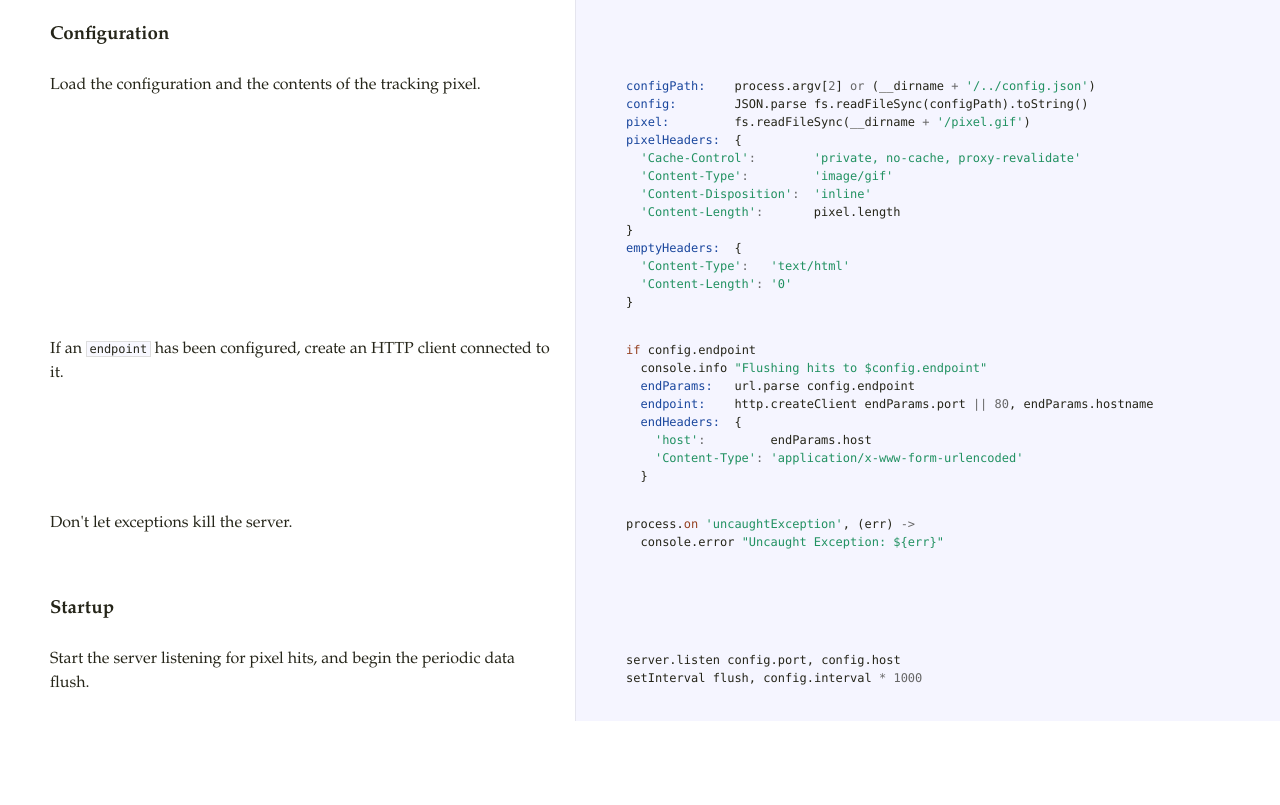
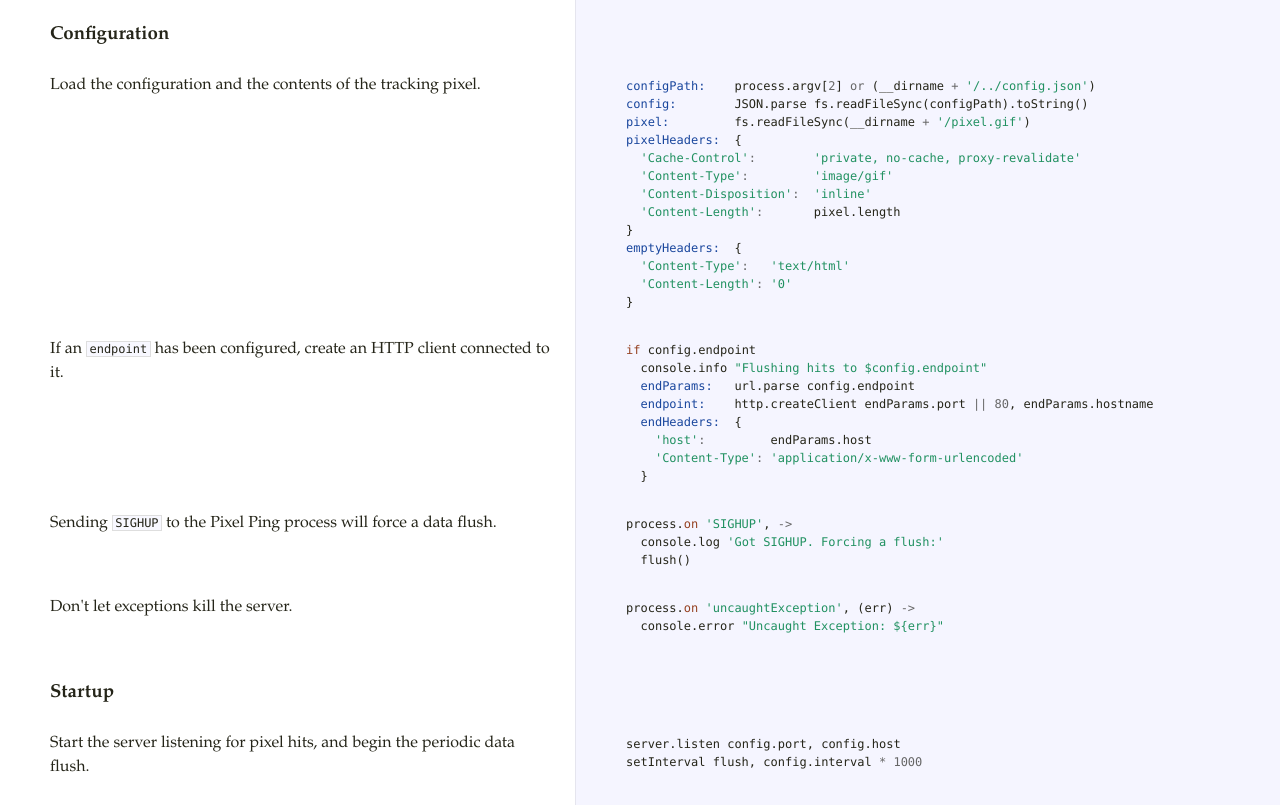
Before and after one commit to documentcloud/pixel-ping, a plain HTML site: page docs/pixel-ping.html in a window 1280 px wide. Shown: the part 1111-1916 px from the top of the page. Before the commit the page ends 1832 px from the top, so only its background shows below. Drawn offline with Linux system fonts and the light colour scheme.

Commit message:
Adding a SIGHUP handler that forces a data flush.

```diff
--- a/docs/pixel-ping.html
+++ b/docs/pixel-ping.html
@@ -54,8 +54,10 @@ for <code>pixel.gif</code>. If it is, serve the pixel and record the request.</p
   <span class="nv">endHeaders: </span> <span class="p">{</span>
     <span class="s1">&#39;host&#39;</span><span class="o">:</span>         <span class="nx">endParams</span><span class="p">.</span><span class="nx">host</span>
     <span class="s1">&#39;Content-Type&#39;</span><span class="o">:</span> <span class="s1">&#39;application/x-www-form-urlencoded&#39;</span>
-  <span class="p">}</span></pre></div>             </td>           </tr>                               <tr id="section-12">             <td class="docs">               <div class="octowrap">                 <a class="octothorpe" href="#section-12">#</a>               </div>               <p>Don't let exceptions kill the server.</p>             </td>             <td class="code">               <div class="highlight"><pre><span class="nx">process</span><span class="p">.</span><span class="kc">on</span> <span class="s1">&#39;uncaughtException&#39;</span><span class="p">,</span> <span class="p">(</span><span class="nx">err</span><span class="p">)</span> <span class="o">-&gt;</span>
-  <span class="nx">console</span><span class="p">.</span><span class="nx">error</span> <span class="s2">&quot;Uncaught Exception: ${err}&quot;</span></pre></div>             </td>           </tr>                               <tr id="section-13">             <td class="docs">               <div class="octowrap">                 <a class="octothorpe" href="#section-13">#</a>               </div>               <h3>Startup</h3>             </td>             <td class="code">               <div class="highlight"><pre></pre></div>             </td>           </tr>                               <tr id="section-14">             <td class="docs">               <div class="octowrap">                 <a class="octothorpe" href="#section-14">#</a>               </div>               <p>Start the server listening for pixel hits, and begin the periodic data flush.</p>             </td>             <td class="code">               <div class="highlight"><pre><span class="nx">server</span><span class="p">.</span><span class="nx">listen</span> <span class="nx">config</span><span class="p">.</span><span class="nx">port</span><span class="p">,</span> <span class="nx">config</span><span class="p">.</span><span class="nx">host</span>
+  <span class="p">}</span></pre></div>             </td>           </tr>                               <tr id="section-12">             <td class="docs">               <div class="octowrap">                 <a class="octothorpe" href="#section-12">#</a>               </div>               <p>Sending <code>SIGHUP</code> to the Pixel Ping process will force a data flush.</p>             </td>             <td class="code">               <div class="highlight"><pre><span class="nx">process</span><span class="p">.</span><span class="kc">on</span> <span class="s1">&#39;SIGHUP&#39;</span><span class="p">,</span> <span class="o">-&gt;</span>
+  <span class="nx">console</span><span class="p">.</span><span class="nx">log</span> <span class="s1">&#39;Got SIGHUP. Forcing a flush:&#39;</span>
+  <span class="nx">flush</span><span class="p">()</span></pre></div>             </td>           </tr>                               <tr id="section-13">             <td class="docs">               <div class="octowrap">                 <a class="octothorpe" href="#section-13">#</a>               </div>               <p>Don't let exceptions kill the server.</p>             </td>             <td class="code">               <div class="highlight"><pre><span class="nx">process</span><span class="p">.</span><span class="kc">on</span> <span class="s1">&#39;uncaughtException&#39;</span><span class="p">,</span> <span class="p">(</span><span class="nx">err</span><span class="p">)</span> <span class="o">-&gt;</span>
+  <span class="nx">console</span><span class="p">.</span><span class="nx">error</span> <span class="s2">&quot;Uncaught Exception: ${err}&quot;</span></pre></div>             </td>           </tr>                               <tr id="section-14">             <td class="docs">               <div class="octowrap">                 <a class="octothorpe" href="#section-14">#</a>               </div>               <h3>Startup</h3>             </td>             <td class="code">               <div class="highlight"><pre></pre></div>             </td>           </tr>                               <tr id="section-15">             <td class="docs">               <div class="octowrap">                 <a class="octothorpe" href="#section-15">#</a>               </div>               <p>Start the server listening for pixel hits, and begin the periodic data flush.</p>             </td>             <td class="code">               <div class="highlight"><pre><span class="nx">server</span><span class="p">.</span><span class="nx">listen</span> <span class="nx">config</span><span class="p">.</span><span class="nx">port</span><span class="p">,</span> <span class="nx">config</span><span class="p">.</span><span class="nx">host</span>
 <span class="nx">setInterval</span> <span class="nx">flush</span><span class="p">,</span> <span class="nx">config</span><span class="p">.</span><span class="nx">interval</span> <span class="o">*</span> <span class="mi">1000</span>
 
 </pre></div>             </td>           </tr>                </tbody>     </table>   </div> </body> </html>
--- a/src/pixel-ping.coffee
+++ b/src/pixel-ping.coffee
@@ -85,6 +85,11 @@ if config.endpoint
     'Content-Type': 'application/x-www-form-urlencoded'
   }
 
+# Sending `SIGHUP` to the Pixel Ping process will force a data flush.
+process.on 'SIGHUP', ->
+  console.log 'Got SIGHUP. Forcing a flush:'
+  flush()
+
 # Don't let exceptions kill the server.
 process.on 'uncaughtException', (err) ->
   console.error "Uncaught Exception: ${err}"
```
